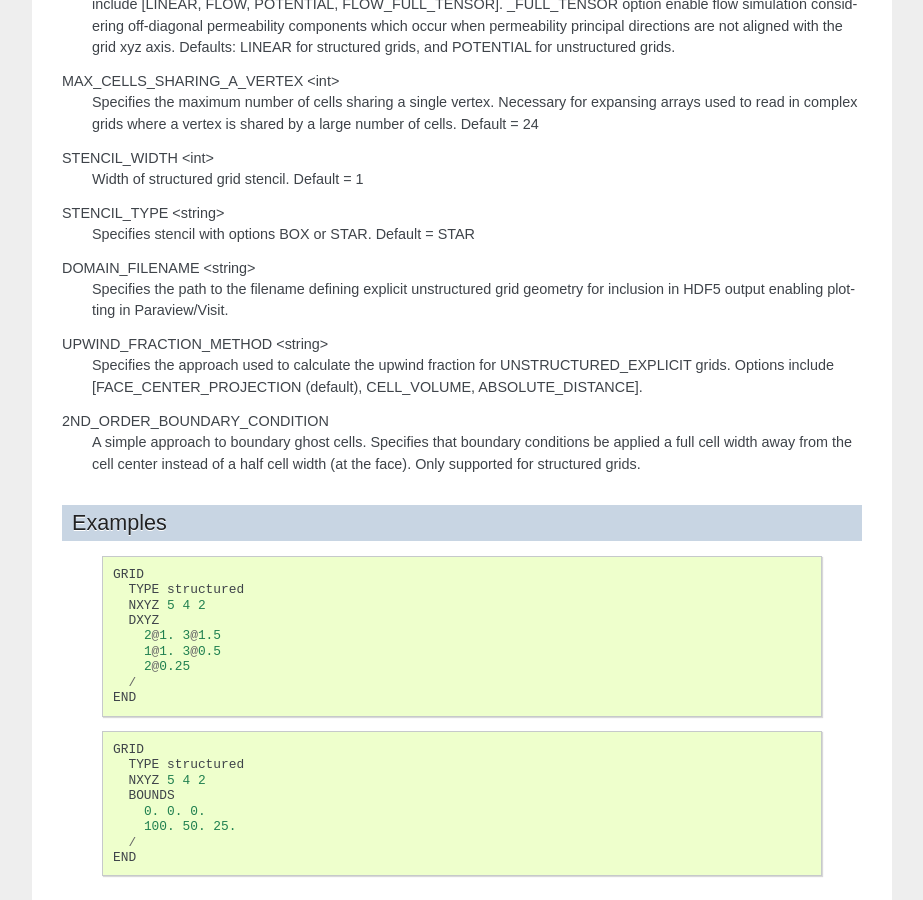
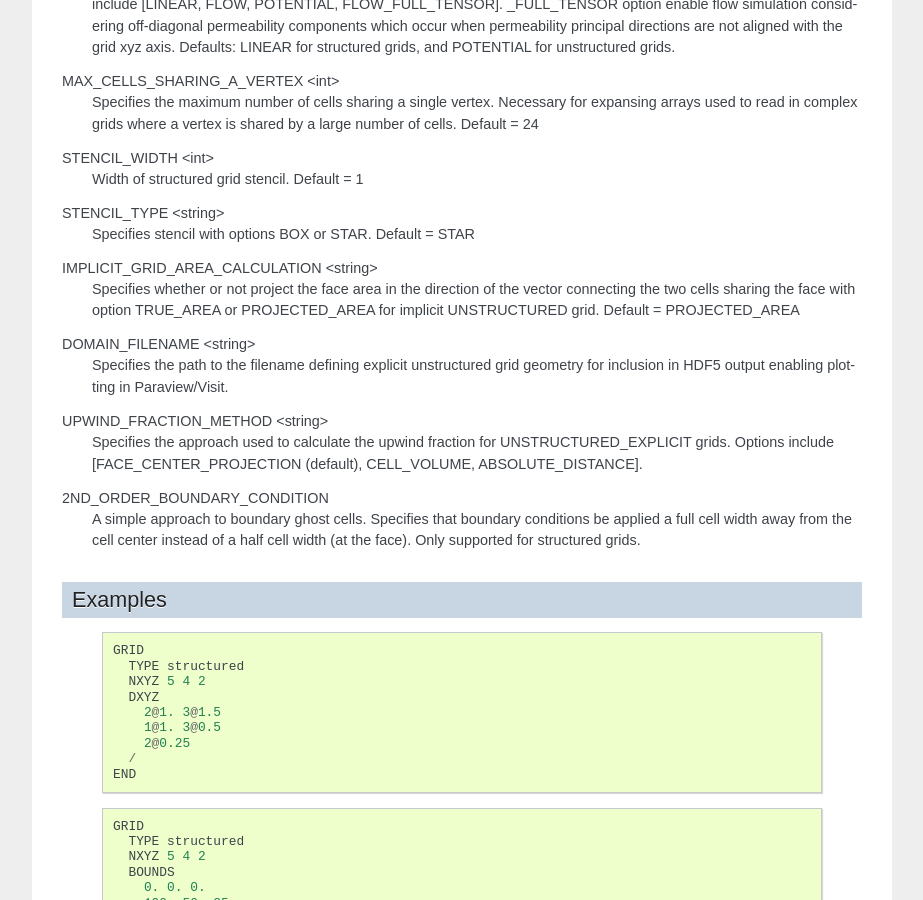
Before and after one commit to Miracloon/pflotran-documentation, a Sphinx documentation site: the page built from source/user_guide/cards/subsurface/grid_card.rst, in a window 1280 px wide and 900 px high, scrolled down 1555 px. Shown: the whole window, without its empty margins (318-1241 px from the left). Built offline with Sphinx 7.4.7, drawn with Linux system fonts in a browser that asks for light colours.

Commit message:
add document for IMPLICIT_GRID_AREA_CALCULATION

```diff
--- a/source/user_guide/cards/subsurface/grid_card.rst
+++ b/source/user_guide/cards/subsurface/grid_card.rst
@@ -87,6 +87,9 @@ STENCIL_WIDTH <int>
 
 STENCIL_TYPE <string>
  Specifies stencil with options BOX or STAR. Default = STAR
+
+IMPLICIT_GRID_AREA_CALCULATION <string>
+ Specifies whether or not project the face area in the direction of the vector connecting the two cells sharing the face with option TRUE_AREA or PROJECTED_AREA for implicit UNSTRUCTURED grid. Default = PROJECTED_AREA
 
 DOMAIN_FILENAME <string>
  Specifies the path to the filename defining explicit unstructured grid geometry for inclusion in HDF5 output enabling plotting in Paraview/Visit.
```
